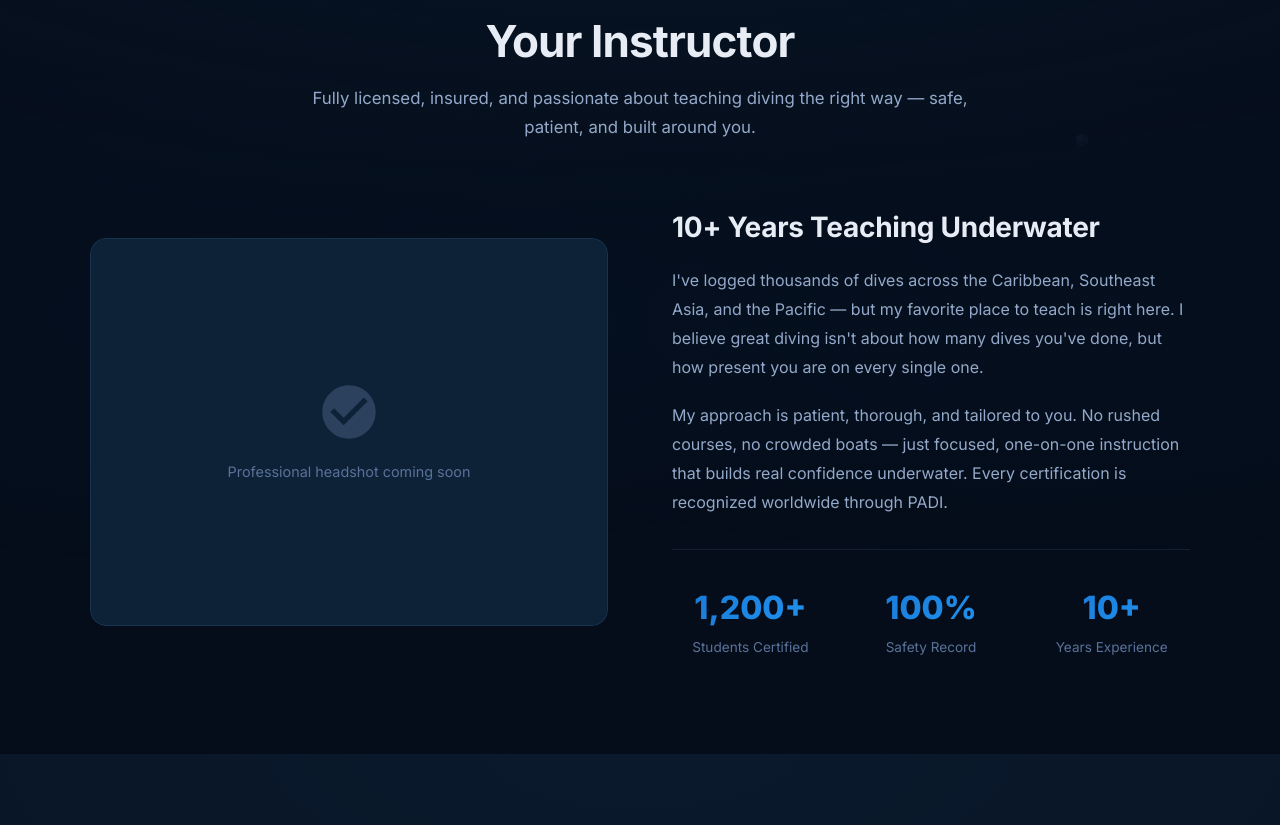
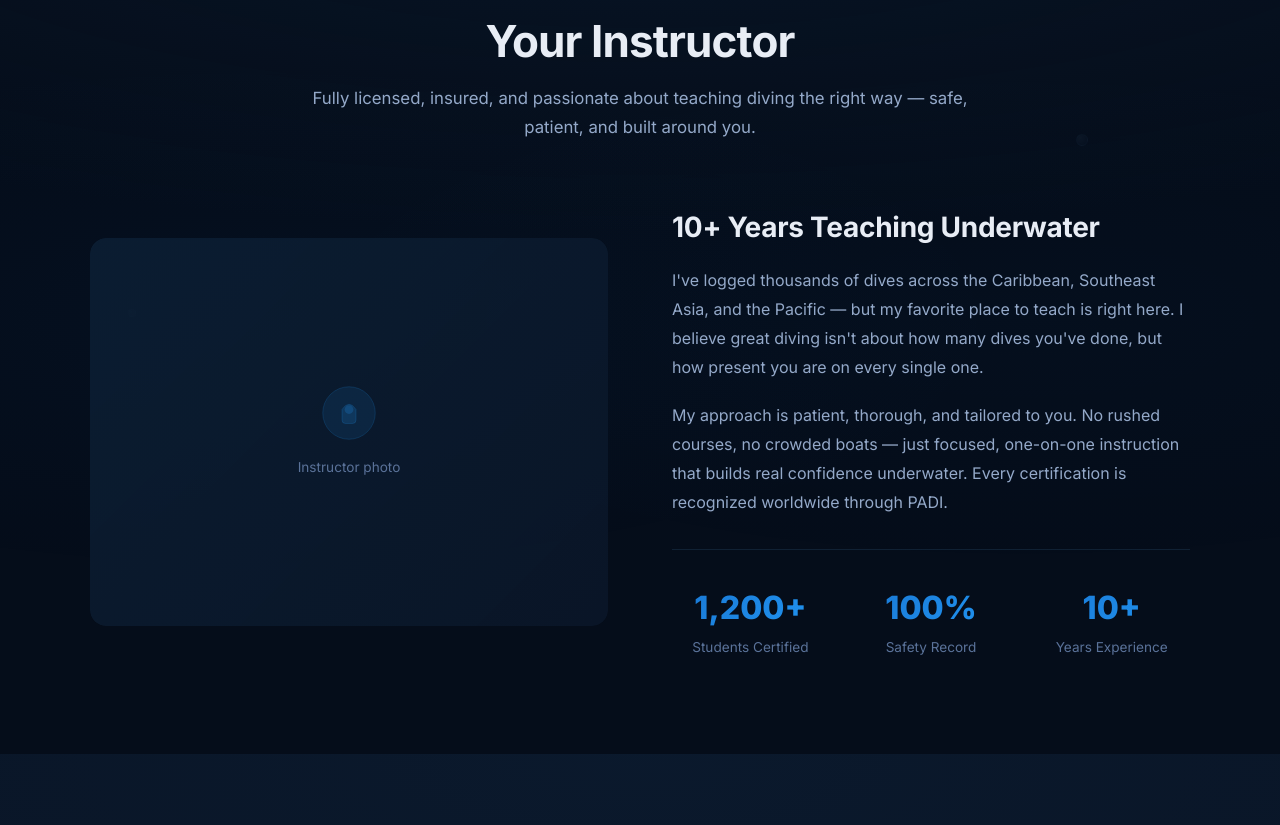
Before and after one commit to techydad05/dive-instructor, a Flask app: page / in a window 1280 px wide. Shown: the part 917-1742 px from the top of the page. Run offline with Flask 3, Linux system fonts and the light colour scheme.

Commit message:
remove empty gallery boxes, fix about placeholder

```diff
--- a/static/style.css
+++ b/static/style.css
@@ -461,8 +461,7 @@ body::after {
 .about-image-placeholder {
   width: 100%;
   aspect-ratio: 4/3;
-  background: var(--surface-card);
-  border: 1px solid var(--border);
+  background: linear-gradient(135deg, rgba(13,33,55,0.8), rgba(10,22,40,0.95));
   border-radius: var(--radius-lg);
   display: flex;
   align-items: center;
@@ -470,13 +469,12 @@ body::after {
   flex-direction: column;
   gap: 1rem;
   color: var(--text-muted);
-  font-size: 0.9rem;
+  font-size: 0.85rem;
 }
 
 .about-image-placeholder svg {
-  width: 64px;
-  height: 64px;
-  opacity: 0.4;
+  width: 56px;
+  height: 56px;
 }
 
 .about-text h3 {
--- a/templates/index.html
+++ b/templates/index.html
@@ -81,10 +81,12 @@
     <div class="about-grid">
       <div class="about-image">
         <div class="about-image-placeholder">
-          <svg xmlns="http://www.w3.org/2000/svg" viewBox="0 0 24 24" fill="currentColor">
-            <path d="M12 2C6.48 2 2 6.48 2 12s4.48 10 10 10 10-4.48 10-10S17.52 2 12 2zm-2 15l-5-5 1.41-1.41L10 14.17l7.59-7.59L19 8l-9 9z"/>
+          <svg xmlns="http://www.w3.org/2000/svg" viewBox="0 0 64 64" width="64" height="64" fill="none">
+            <circle cx="32" cy="32" r="30" fill="rgba(33,150,243,0.1)" stroke="rgba(33,150,243,0.2)" stroke-width="1"/>
+            <path d="M24 28 Q32 16 40 28 L40 40 Q40 44 36 44 L28 44 Q24 44 24 40 Z" fill="rgba(33,150,243,0.15)" stroke="rgba(33,150,243,0.2)" stroke-width="1"/>
+            <circle cx="32" cy="28" r="5" fill="rgba(33,150,243,0.2)"/>
           </svg>
-          <span>Professional headshot coming soon</span>
+          <span>Instructor photo</span>
         </div>
       </div>
       <div class="about-text">
@@ -194,17 +196,6 @@
           {% endif %}
         </div>
         {% endfor %}
-      {% else %}
-        {% for i in range(6) %}
-        <div class="gallery-item">
-          <div class="empty-slot">
-            <svg xmlns="http://www.w3.org/2000/svg" viewBox="0 0 24 24" fill="currentColor">
-              <path d="M21 19V5c0-1.1-.9-2-2-2H5c-1.1 0-2 .9-2 2v14c0 1.1.9 2 2 2h14c1.1 0 2-.9 2-2zM8.5 13.5l2.5 3.01L14.5 12l4.5 6H5l3.5-4.5z"/>
-            </svg>
-            <span>No images yet</span>
-          </div>
-        </div>
-        {% endfor %}
       {% endif %}
     </div>
   </section>
```
